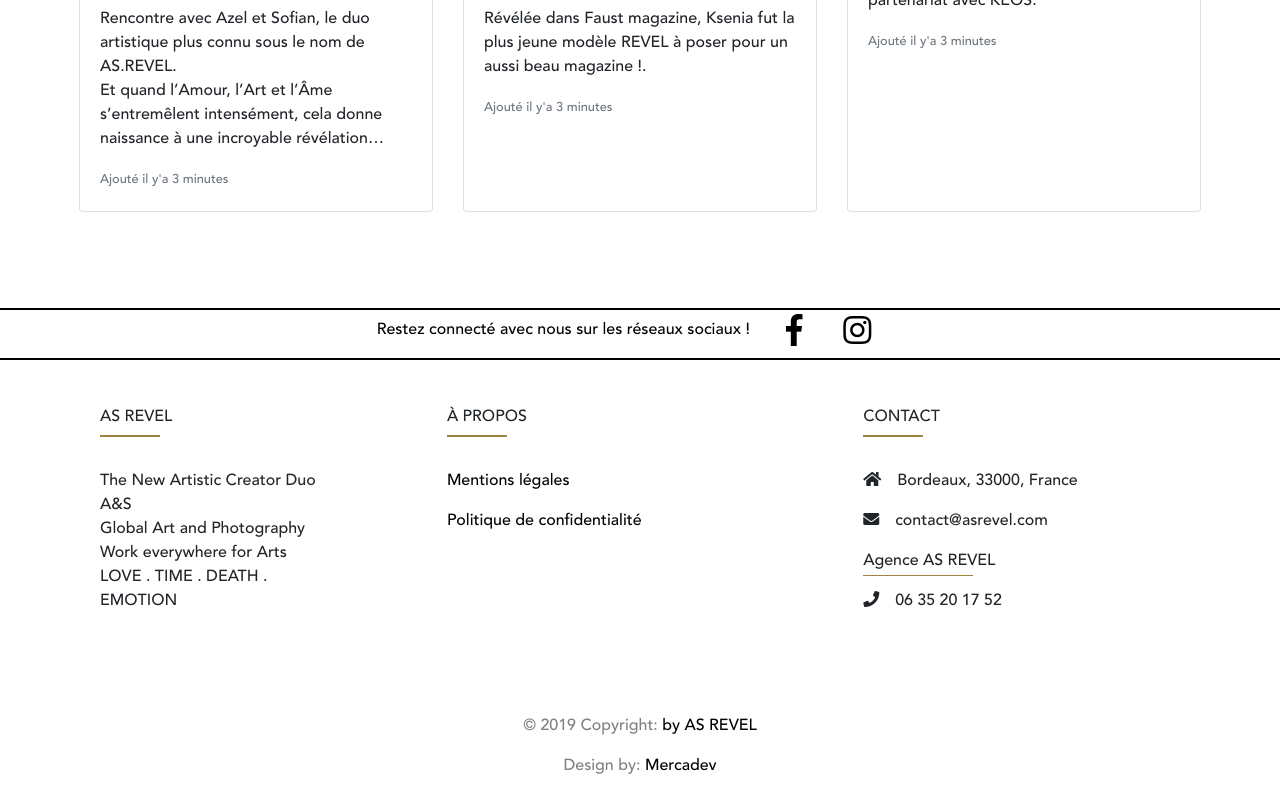
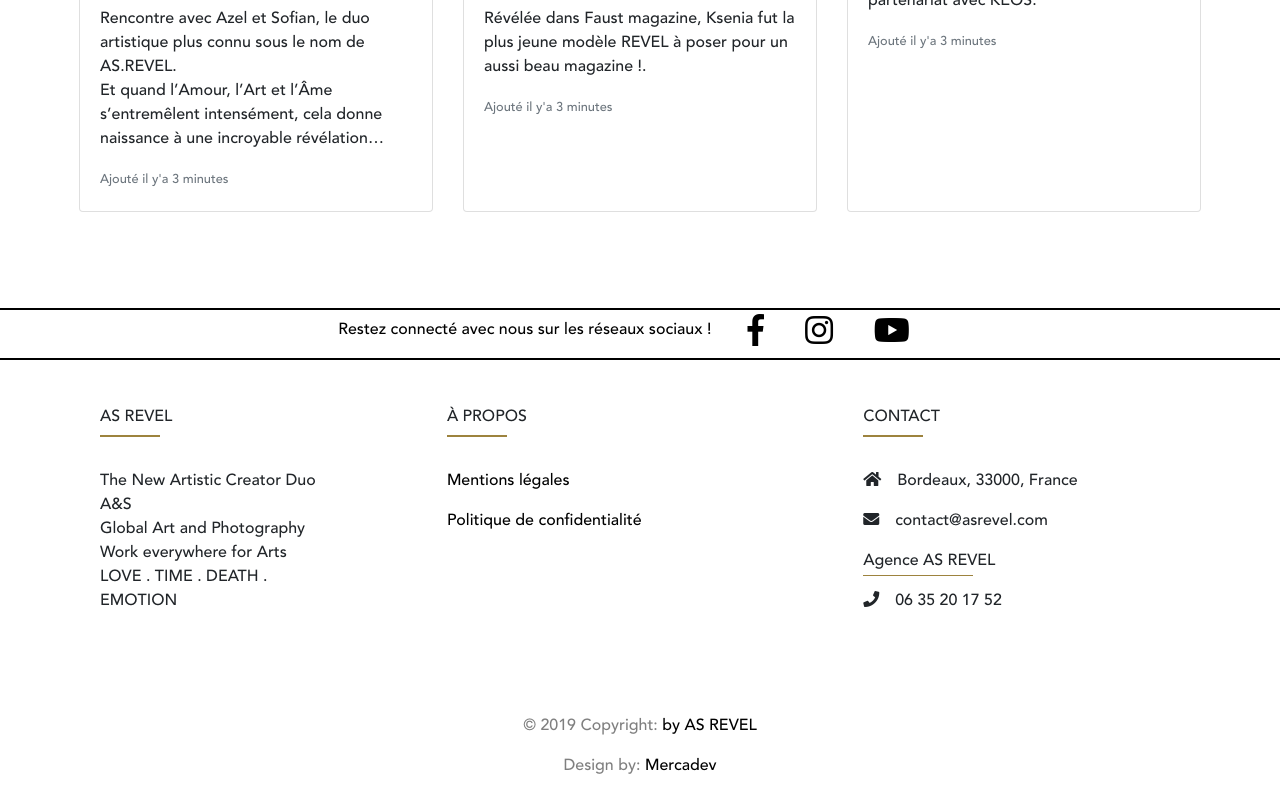
Before and after one commit to mercadev/site-revel-v0, a plain HTML site: page index.html in a window 1280 px wide. Shown: the part 1095-1895 px from the top of the page. Drawn offline with nearby package versions, Linux system fonts and the light colour scheme.

Commit message:
add youtube link in footer

```diff
--- a/footer.html
+++ b/footer.html
@@ -17,6 +17,10 @@
 <!-- Instagram -->
 <a id=logo-bar-footer class="fb-ic fa-2x" href="https://www.instagram.com/as.revel/">
 <i class="fab fa-instagram"></i>
+</a>
+<!-- Youtube -->
+<a id=logo-bar-footer class="fb-ic fa-2x" href="https://www.youtube.com/channel/UCjBBZDQg9DKaTKUT3qarTgA">
+<i class="fab fa-youtube"></i>
 </a>
 </div>
 </div>
--- a/style.css
+++ b/style.css
@@ -33,6 +33,7 @@ color: black;
 
 a:hover, a:focus{
 color: #9d833e;
+text-decoration: none;
 }
 
 .navbar-fixed-top.scrolled {
```
